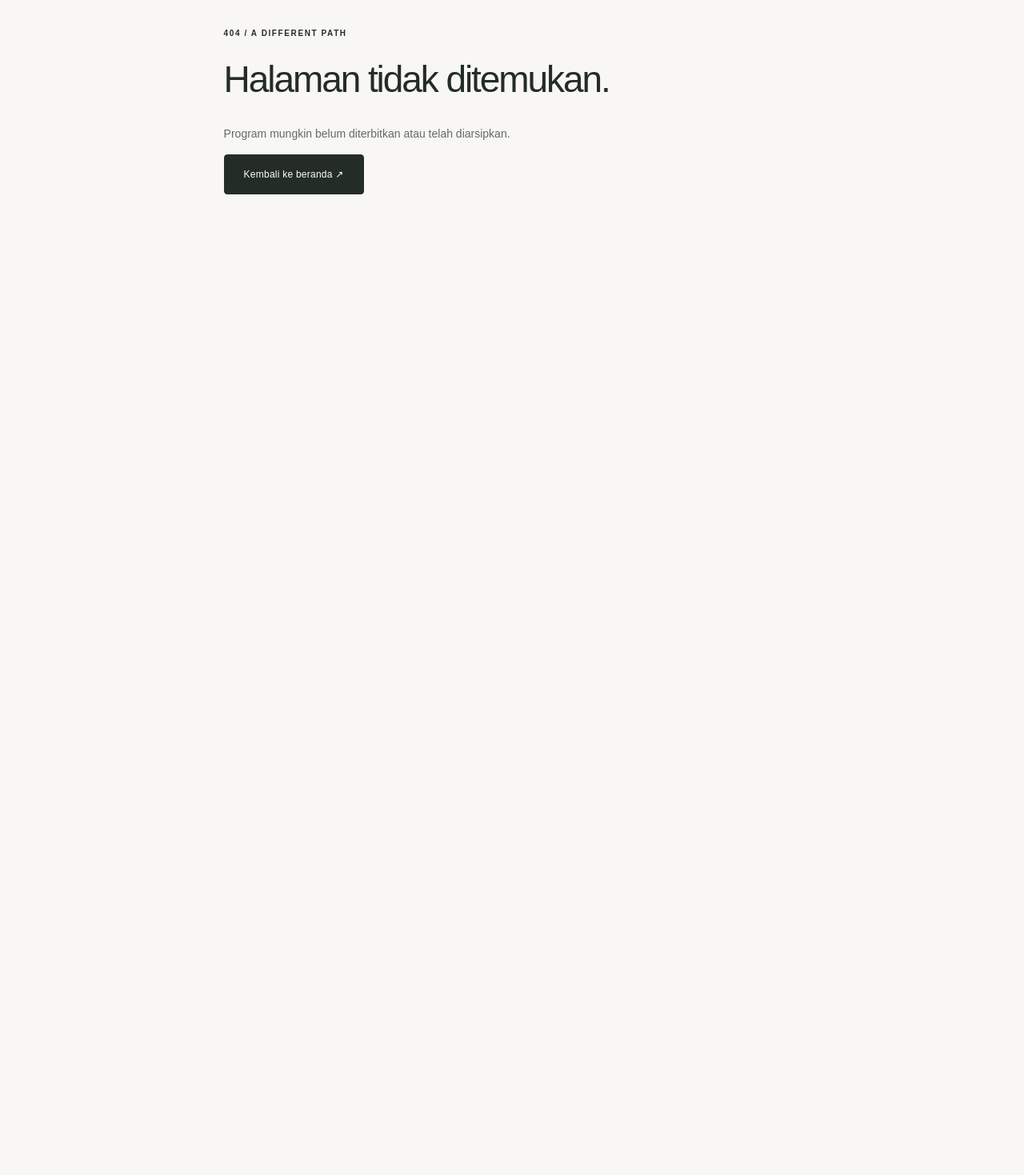
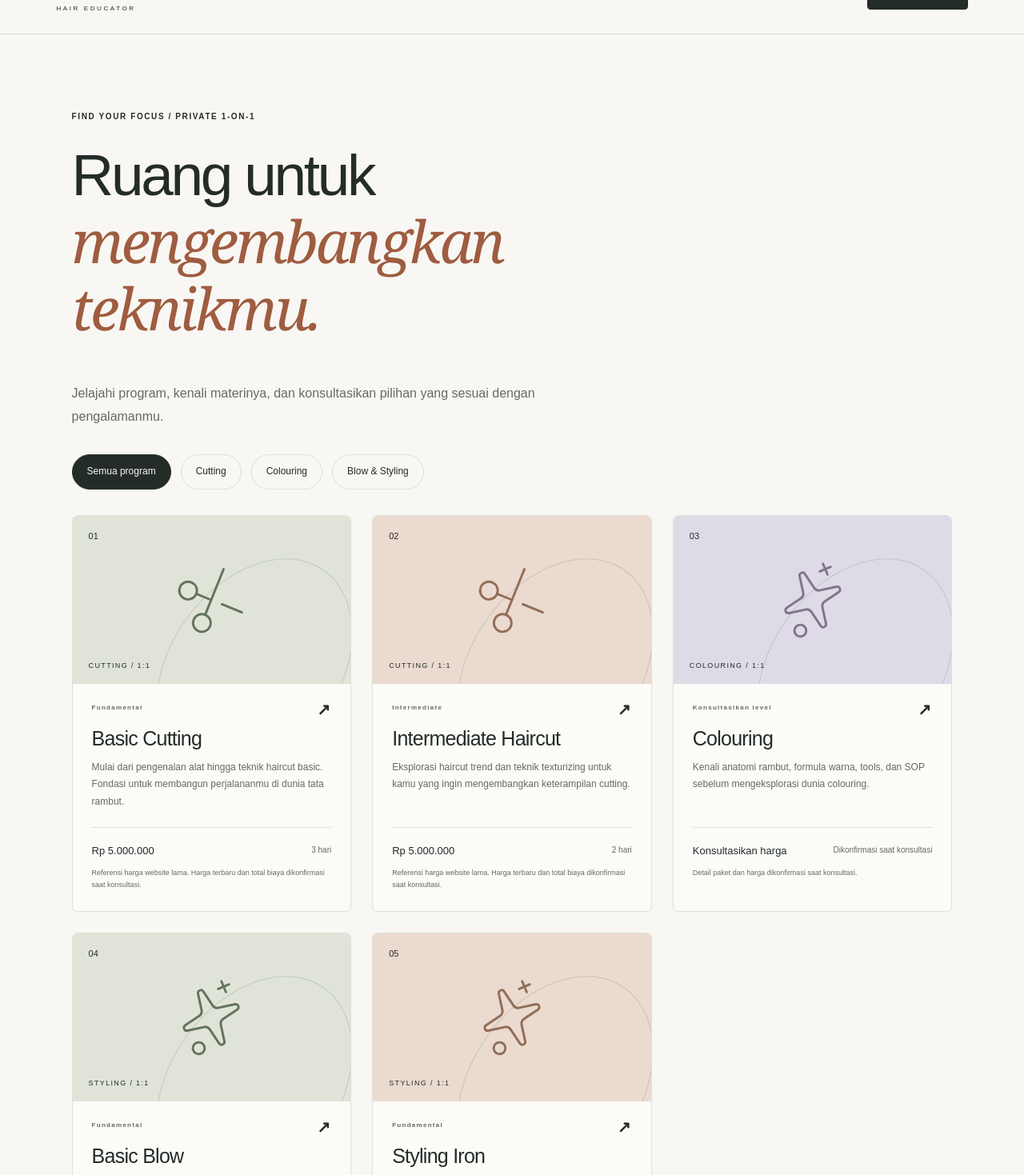
Before and after one commit to Briyanes/shintakurnia, a Next.js app: page /kelas in a window 1280 px wide. Before the commit this address had no page. Shown: the part 61-1530 px from the top of the page at 80% size. Before the commit the page ends 800 px from the top, so only its background shows below. Built offline with nearby package versions, Linux system fonts and the light colour scheme.

Commit message:
Complete legacy booking redirects and relevant class category destinations
Co-authored-by: Briyanes <162098386+Briyanes@users.noreply.github.com>

```diff
--- a/app/globals.css
+++ b/app/globals.css
@@ -1538,3 +1538,67 @@ textarea {
     gap: 12px 20px;
   }
 }
+
+.catalog-page,
+.gallery-page {
+  min-height: 65vh;
+}
+.catalog-page > h1,
+.gallery-page > h1 {
+  max-width: 850px;
+}
+.catalog-page > .lead {
+  max-width: 650px;
+}
+.category-nav {
+  display: flex;
+  flex-wrap: wrap;
+  gap: 12px;
+  margin: 32px 0;
+}
+.category-nav a {
+  border: 1px solid var(--line);
+  border-radius: 30px;
+  padding: 10px 18px;
+  font-size: 12px;
+  min-height: 44px;
+  display: inline-flex;
+  align-items: center;
+}
+.category-nav a[aria-current="page"] {
+  background: var(--ink);
+  color: var(--bg);
+  border-color: var(--ink);
+}
+.category-nav a:hover {
+  border-color: var(--accent);
+}
+.gallery-empty {
+  background: #eceee5;
+  border: 1px solid var(--line);
+  border-radius: 8px;
+  padding: 38px;
+  margin-top: 35px;
+}
+.gallery-empty h2 {
+  font-size: 30px;
+}
+.gallery-empty p {
+  max-width: 650px;
+  color: var(--muted);
+}
+@media (max-width: 700px) {
+  .catalog-page h1,
+  .gallery-page h1 {
+    font-size: 42px;
+  }
+  .gallery-empty {
+    padding: 24px;
+  }
+  .category-nav {
+    gap: 8px;
+  }
+  .category-nav a {
+    padding: 10px 14px;
+  }
+}
--- /dev/null
+++ b/app/kelas/page.tsx
@@ -0,0 +1,29 @@
+import { Catalog } from "@/components/catalog";
+import { PublicFrame } from "@/components/site";
+import { readContent } from "@/lib/store";
+export const dynamic = "force-dynamic";
+export const metadata = {
+  title: "Program kelas privat",
+  description:
+    "Pilih program kelas rambut privat 1-on-1: cutting, colouring, serta blow & styling bersama Shinta Kurnia.",
+};
+export default async function Classes() {
+  const { data } = await readContent();
+  return (
+    <PublicFrame>
+      <main id="main" className="section catalog-page">
+        <span className="eyebrow">FIND YOUR FOCUS / PRIVATE 1-ON-1</span>
+        <h1>
+          Ruang untuk
+          <br />
+          <em>mengembangkan teknikmu.</em>
+        </h1>
+        <p className="lead">
+          Jelajahi program, kenali materinya, dan konsultasikan pilihan yang
+          sesuai dengan pengalamanmu.
+        </p>
+        <Catalog programs={data.programs} />
+      </main>
+    </PublicFrame>
+  );
+}
--- /dev/null
+++ b/components/catalog.tsx
@@ -0,0 +1,54 @@
+import Link from "next/link";
+import { categories, publishedPrograms } from "@/lib/catalog";
+import type { Program } from "@/lib/schema";
+import { ProgramCard } from "./site";
+
+export function Catalog({
+  programs,
+  category,
+}: {
+  programs: Program[];
+  category?: string;
+}) {
+  const visible = publishedPrograms(programs, category);
+  return (
+    <>
+      <nav className="category-nav" aria-label="Kategori kelas">
+        <Link href="/kelas" aria-current={!category ? "page" : undefined}>
+          Semua program
+        </Link>
+        {categories.map((item) => (
+          <Link
+            key={item.slug}
+            href={`/kelas/${item.slug}`}
+            aria-current={category === item.slug ? "page" : undefined}
+          >
+            {item.title}
+          </Link>
+        ))}
+      </nav>
+      {visible.length ? (
+        <div className="program-grid">
+          {visible.map((program, index) => (
+            <ProgramCard key={program.id} program={program} index={index} />
+          ))}
+        </div>
+      ) : (
+        <div className="info-box">
+          <h2>Belum ada program yang tersedia.</h2>
+          <p>
+            Konsultasikan tujuan belajarmu untuk mengetahui pilihan kelas
+            berikutnya.
+          </p>
+          <Link className="text-link" href="/konsultasi">
+            Konsultasi kelas ↗
+          </Link>
+        </div>
+      )}
+      <p className="muted">
+        Privat 1-on-1. Jadwal, lokasi, fasilitas, dan total biaya dikonfirmasi
+        sebelum pendaftaran.
+      </p>
+    </>
+  );
+}
--- a/components/site.tsx
+++ b/components/site.tsx
@@ -33,7 +33,8 @@ export function Footer() {
         <p>Ruang untuk belajar, bertumbuh, dan berkarya.</p>
       </div>
       <div className="footer-links">
-        <Link href="/#program">Program kelas</Link>
+        <Link href="/kelas">Program kelas</Link>
+        <Link href="/galeri">Galeri</Link>
         <Link href="/konsultasi">Konsultasi</Link>
         <Link href="/privasi">Privasi</Link>
         <Link href="/admin">Dashboard</Link>
--- /dev/null
+++ b/lib/catalog.ts
@@ -0,0 +1,60 @@
+import type { Program } from "./schema";
+
+export const categories = [
+  {
+    slug: "cutting",
+    title: "Cutting",
+    description:
+      "Dari fondasi haircut hingga eksplorasi teknik texturizing. Temukan kelas cutting sesuai pengalaman dan tujuan belajarmu.",
+    values: ["Cutting"],
+  },
+  {
+    slug: "colouring",
+    title: "Colouring",
+    description:
+      "Eksplorasi dasar warna rambut, formula, tools, dan SOP. Konsultasikan pilihan materi serta level sebelum menentukan kelas.",
+    values: ["Colouring"],
+  },
+  {
+    slug: "blow-styling",
+    title: "Blow & Styling",
+    description:
+      "Kenali teknik blow serta ragam styling iron dalam kelas privat 1-on-1.",
+    values: ["Styling", "Blow & Styling"],
+  },
+];
+
+export function findCategory(slug: string) {
+  return categories.find((category) => category.slug === slug);
+}
+
+export function publishedPrograms(programs: Program[], slug?: string) {
+  const category = slug ? findCategory(slug) : undefined;
+  if (slug && !category) return [];
+  return programs.filter(
+    (program) =>
+      program.status === "published" &&
+      (!category || category.values.includes(program.category)),
+  );
+}
+
+// Only routes observed in the public legacy-site inventory. Do not guess hidden pages.
+export const legacyRedirects = [
+  { source: "/form-booking", destination: "/konsultasi", permanent: true },
+  { source: "/kursus-tata-rambut", destination: "/kelas", permanent: true },
+  {
+    source: "/kursus-tata-rambut/cutting",
+    destination: "/kelas/cutting",
+    permanent: true,
+  },
+  {
+    source: "/kursus-tata-rambut/blow-styling",
+    destination: "/kelas/blow-styling",
+    permanent: true,
+  },
+  {
+    source: "/galery-treatments-service",
+    destination: "/galeri",
+    permanent: true,
+  },
+];
--- a/next.config.ts
+++ b/next.config.ts
@@ -1,29 +1,9 @@
 import type { NextConfig } from "next";
+import { legacyRedirects } from "./lib/catalog";
 const config: NextConfig = {
   poweredByHeader: false,
   async redirects() {
-    return [
-      {
-        source: "/kursus-tata-rambut",
-        destination: "/#program",
-        permanent: true,
-      },
-      {
-        source: "/kursus-tata-rambut/cutting",
-        destination: "/#program",
-        permanent: true,
-      },
-      {
-        source: "/kursus-tata-rambut/blow-styling",
-        destination: "/#program",
-        permanent: true,
-      },
-      {
-        source: "/galery-treatments-service",
-        destination: "/#galeri",
-        permanent: true,
-      },
-    ];
+    return legacyRedirects;
   },
   async headers() {
     return [
```
Also changed, not shown: app/galeri/page.tsx (added, +53 -0 lines), app/kelas/[category]/page.tsx (added, +40 -0 lines), 3 other files (tests, documents, lock files or other folders).
